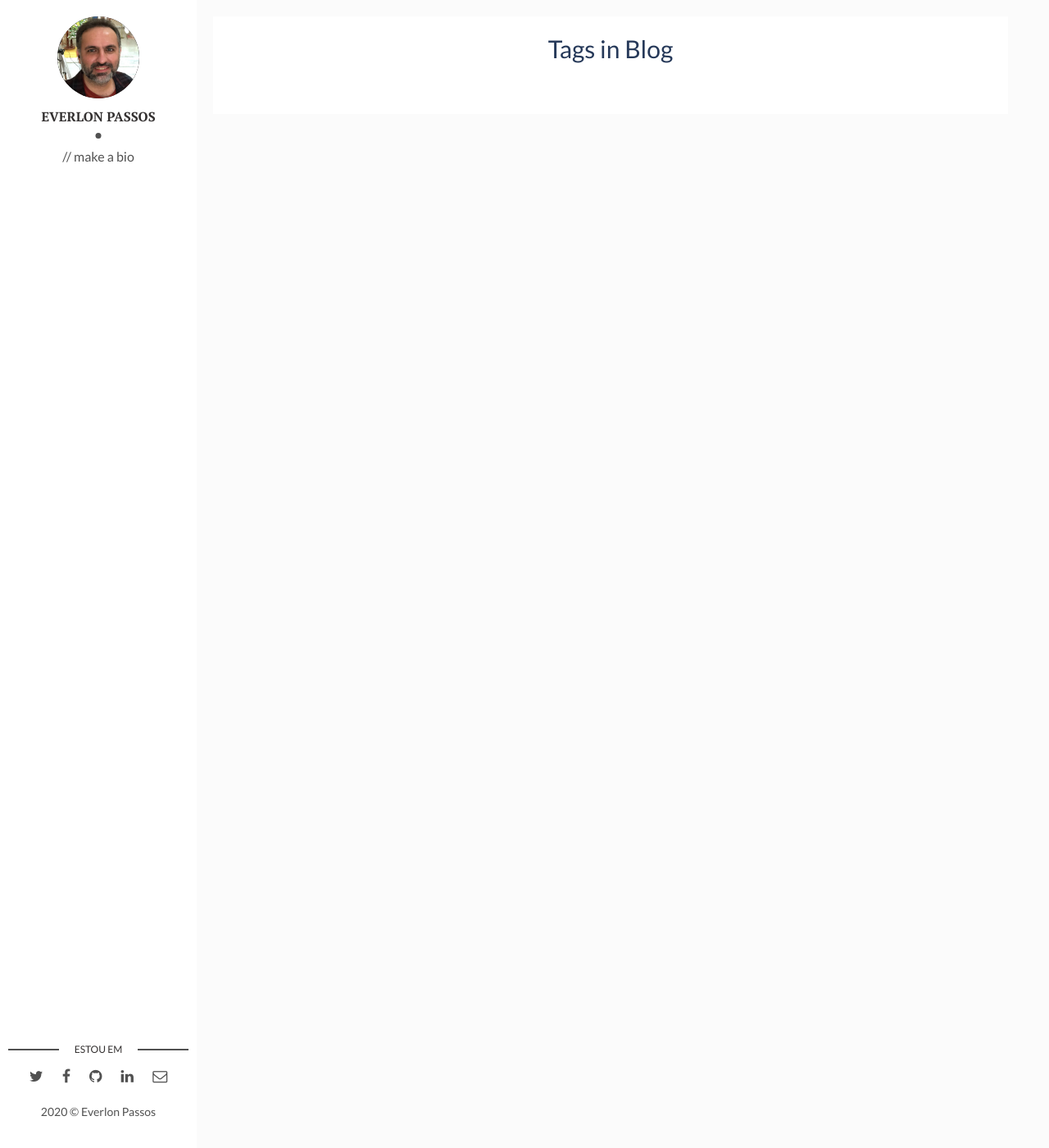
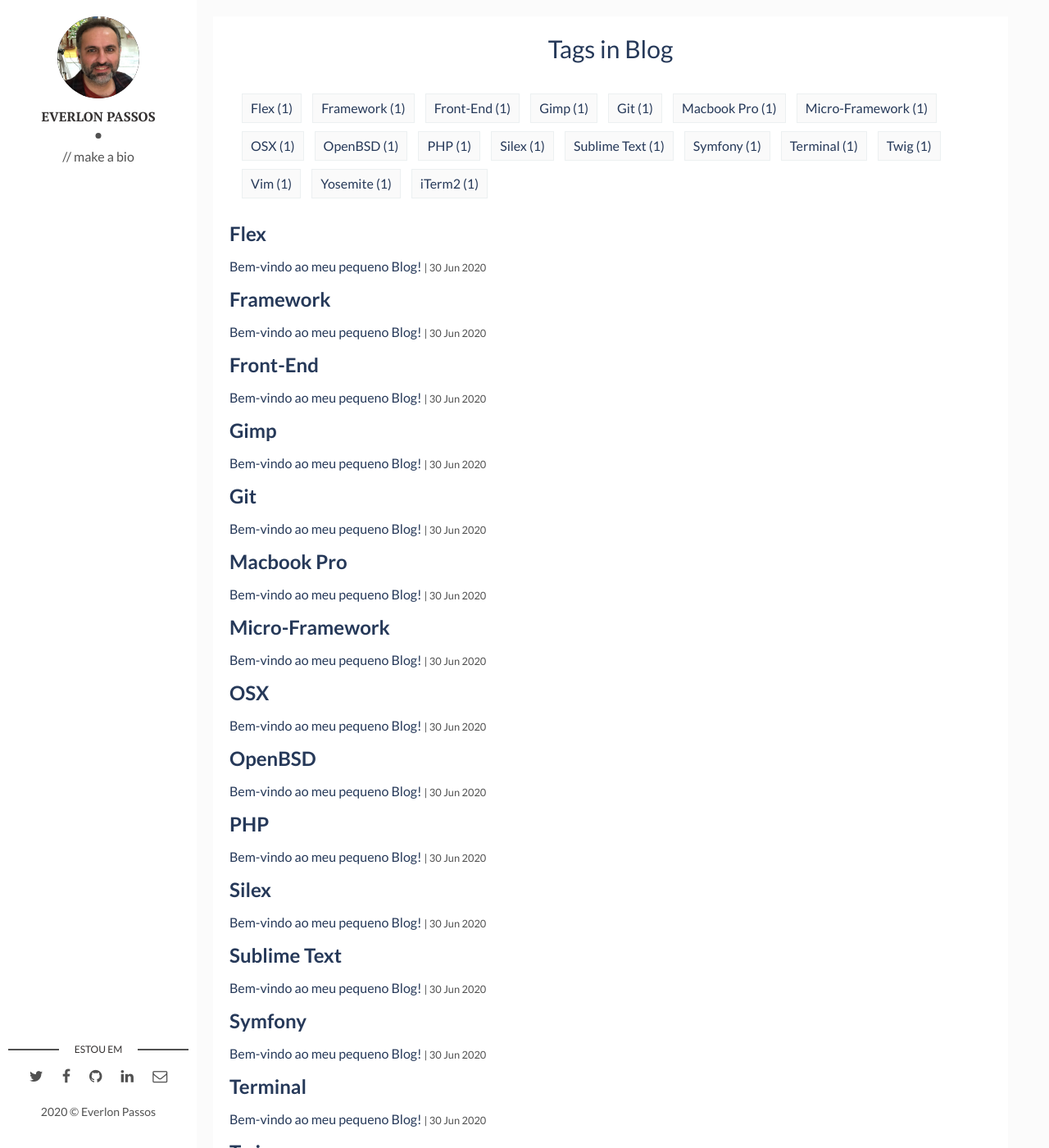
Before and after one commit to everlon/everlon.github.io, a Jekyll site: the page built from tags.html, in a window 1280 px wide and 1400 px high. Shown: the whole window at 82% size. Built offline with Jekyll 4.4.1, drawn with Linux system fonts in a browser that asks for light colours; some of the changed text lies outside the part shown.

Commit message:
Adicionando TAGs no POST

```diff
--- a/_posts/2020-06-30-bem-vindo-ao-meu-primeiro-post.md
+++ b/_posts/2020-06-30-bem-vindo-ao-meu-primeiro-post.md
@@ -2,8 +2,9 @@
 layout: post
 title: "Bem-vindo ao meu pequeno Blog!"
 date: 2020-06-30 19:53:08 +0300
-description: "Apresentação" # Add post description (optional)
-img: workflow.jpg # Add image post (optional)
+description: "Apresentação"
+img: workflow.jpg
+tags: [Terminal, Gimp, Macbook Pro, OSX, Yosemite, iTerm2, Vim, PHP, Framework, Micro-Framework, Symfony, Flex, Silex, Twig, Front-End, Git, Sublime Text, OpenBSD]
 ---
 Estou fazendo meu primeiro blog depois de tanto postergar. Não será nada especial, somente algumas coisas que
 gostaria de anotar e coisas que gostaria de compartilhar com você.
```
